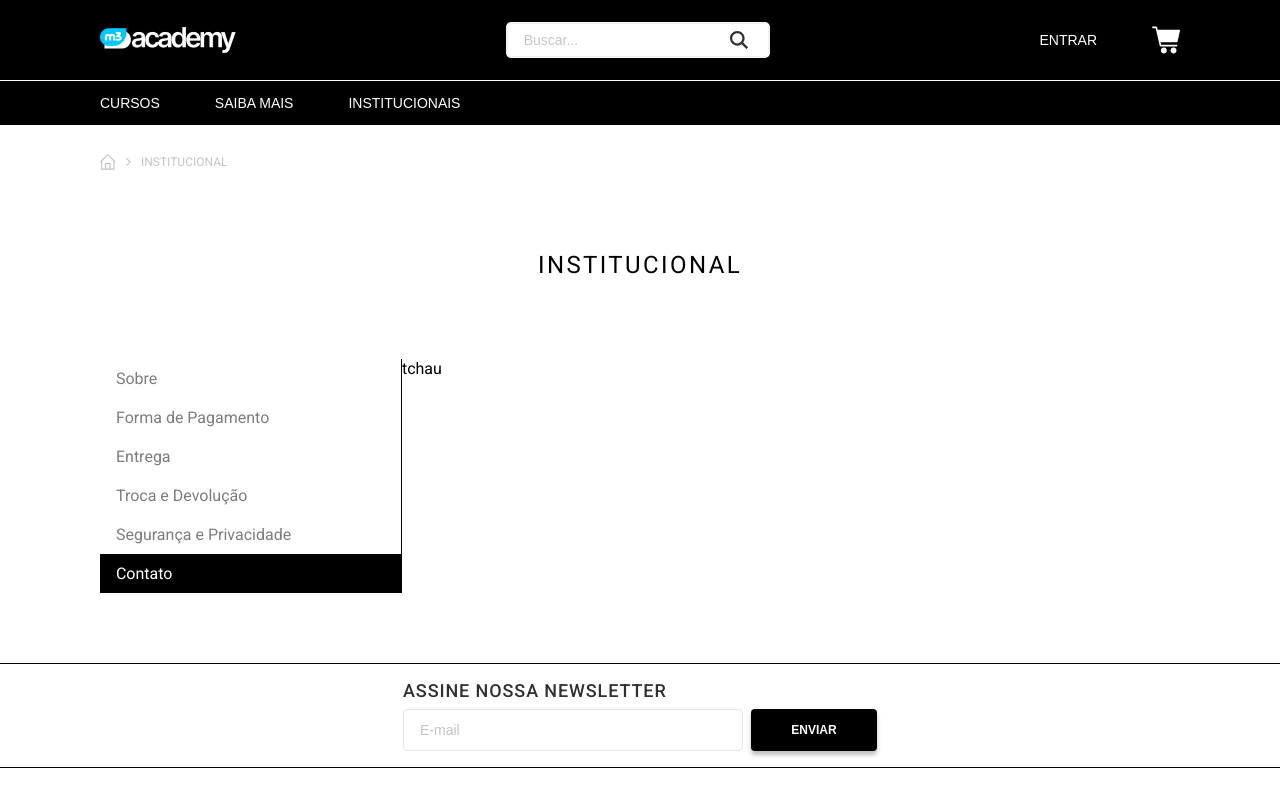
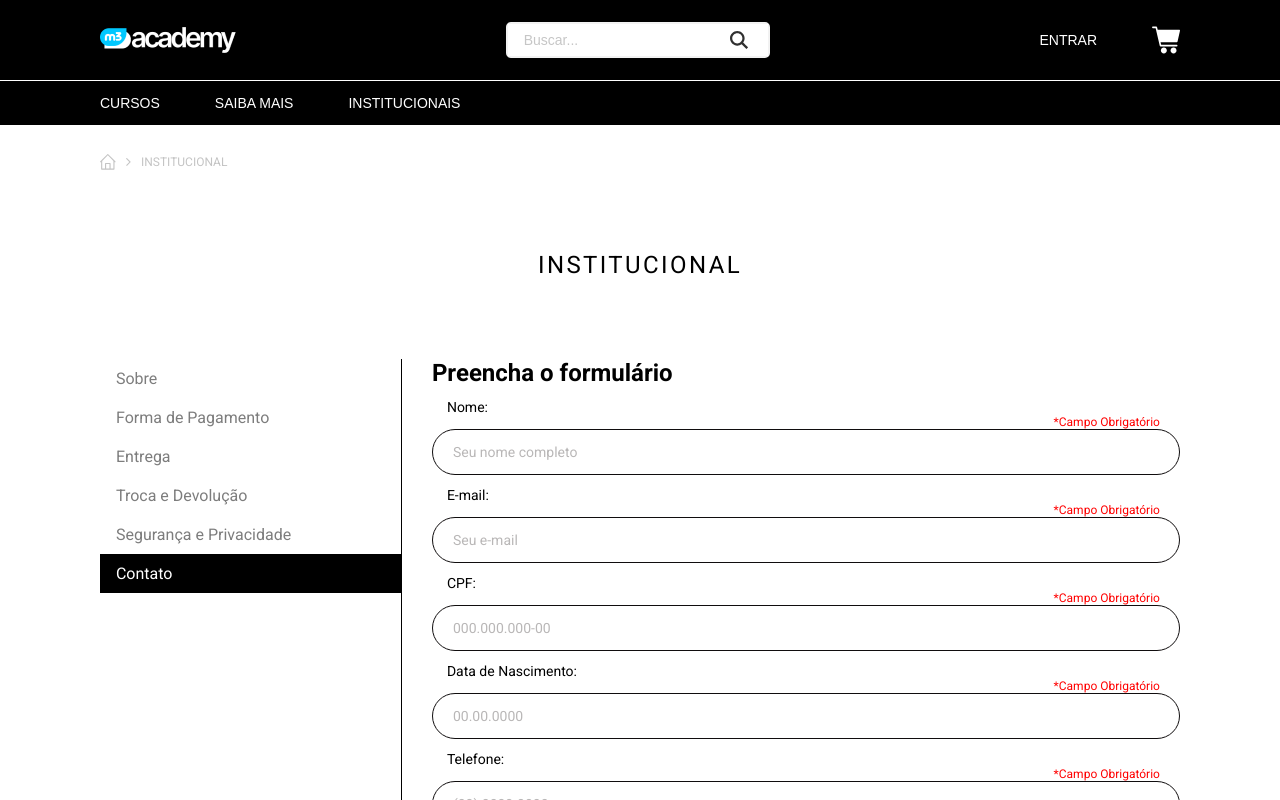
Before and after one commit to Marcello08m/-desafio-react-e-typescript-marcello-martins, a React (Create React App) app: page / in a window 1280 px wide. Both pictures are taken after a click on the button "Contato". Shown: the top 800 px of the page. Built offline with nearby package versions, Linux system fonts and the light colour scheme.

Commit message:
feat(institucional): created form

```diff
--- a/package.json
+++ b/package.json
@@ -10,13 +10,15 @@
     "@types/node": "^16.7.13",
     "@types/react": "^18.0.0",
     "@types/react-dom": "^18.0.0",
+    "formik": "^2.2.9",
     "react": "^18.2.0",
     "react-dom": "^18.2.0",
     "react-router-dom": "^6.6.1",
     "react-scripts": "5.0.1",
     "sass": "^1.57.1",
     "typescript": "^4.4.2",
-    "web-vitals": "^2.1.0"
+    "web-vitals": "^2.1.0",
+    "yup": "^0.32.11"
   },
   "scripts": {
     "start": "react-scripts start",
--- a/src/pages/Institutional/index.tsx
+++ b/src/pages/Institutional/index.tsx
@@ -2,6 +2,7 @@ import styles from "./styles.module.scss";
 import Home from "../../assets/svg/Home.svg";
 import Arrow from "../../assets/svg/Arrow.svg";
 import { useState } from "react";
+import { Formik, Form, Field } from "formik";
 
 export default function Institutional() {
   const [currTab, setCurrTab] = useState(0);
@@ -110,7 +111,127 @@ export default function Institutional() {
         )}
         {currTab === 5 && (
           <>
-            <div>tchau</div>
+            <div className={styles.formDiv}>
+              <h2 className={styles.formH2}>Preencha o formulário</h2>
+              <Formik
+                onSubmit={() => {}}
+                initialValues={{
+                  name: "",
+                  email: "",
+                  CPF: "",
+                  birthDate: "",
+                  phone: "",
+                  instagram: "",
+                  check: false,
+                }}
+              >
+                {(props) => (
+                  <div className={styles.formContact}>
+                    <Form>
+                      <div>
+                        <label className={styles.formLabel} htmlFor="name">
+                          Nome:
+                        </label>
+                        <span className={styles.formSpan}>
+                          *Campo Obrigatório
+                        </span>
+                        <Field
+                          type="text"
+                          name="name"
+                          placeholder="Seu nome completo"
+                          className={styles.formField}
+                        />
+                      </div>
+                      <div>
+                        <label className={styles.formLabel} htmlFor="email">
+                          E-mail:
+                        </label>
+                        <span className={styles.formSpan}>
+                          *Campo Obrigatório
+                        </span>
+                        <Field
+                          type="email"
+                          name="email"
+                          placeholder="Seu e-mail"
+                          className={styles.formField}
+                        />
+                      </div>
+                      <div>
+                        <label className={styles.formLabel} htmlFor="CPF">
+                          CPF:
+                        </label>
+                        <span className={styles.formSpan}>
+                          *Campo Obrigatório
+                        </span>
+                        <Field
+                          type="text"
+                          name="CPF"
+                          placeholder="000.000.000-00"
+                          className={styles.formField}
+                        />
+                      </div>
+                      <div>
+                        <label className={styles.formLabel} htmlFor="CPF">
+                          Data de Nascimento:
+                        </label>
+                        <span className={styles.formSpan}>
+                          *Campo Obrigatório
+                        </span>
+                        <Field
+                          type="text"
+                          name="birthDate"
+                          placeholder="00.00.0000"
+                          className={styles.formField}
+                        />
+                      </div>
+                      <div>
+                        <label className={styles.formLabel} htmlFor="phone">
+                          Telefone:
+                        </label>
+                        <span className={styles.formSpan}>
+                          *Campo Obrigatório
+                        </span>
+                        <Field
+                          type="tel"
+                          name="phone"
+                          placeholder="(00) 0000-0000"
+                          className={styles.formField}
+                        />
+                      </div>
+                      <div>
+                        <label
+                          className={styles.formLabelInstagram}
+                          htmlFor="instagram"
+                        >
+                          Instagram:
+                        </label>
+                        <Field
+                          type="text"
+                          name="instagram"
+                          placeholder="@seuuser"
+                          className={styles.formField}
+                        />
+                      </div>
+                      <div className={styles.formConfirm}>
+                        <span>*</span>
+                        <label htmlFor="check">Declaro que li e aceito</label>
+                        <Field
+                          type="checkbox"
+                          name="check"
+                          className={styles.confirmField}
+                        />
+                      </div>
+                      <button className={styles.buttonConfirm}>
+                        CADASTRE-SE
+                      </button>
+                      <span className={styles.spanConfirm}>
+                        *Formulário enviado com sucesso!
+                      </span>
+                    </Form>
+                  </div>
+                )}
+              </Formik>
+            </div>
           </>
         )}
       </div>
--- a/src/pages/Institutional/styles.module.scss
+++ b/src/pages/Institutional/styles.module.scss
@@ -1,7 +1,7 @@
 .homeDiv {
   display: flex;
   margin-top: 29px;
-  margin-left: 100px;
+  margin-left: 7.81%;
   gap: 10px;
   align-items: center;
   margin-bottom: 81px;
@@ -81,4 +81,108 @@
       padding-left: 16px;
     }
   }
+
+  .formDiv {
+    width: 58.44vw;
+    margin-left: 30px;
+
+    .formH2 {
+      font-family: "Roboto";
+      font-weight: 700;
+      font-size: 24px;
+      margin-bottom: 12px;
+    }
+
+    .formContact {
+      width: 100%;
+
+      .formLabel {
+        display: flex;
+        margin-top: 12px;
+        font-family: "Roboto";
+        font-weight: 400;
+        font-size: 14px;
+        padding-left: 15px;
+      }
+
+      .formLabelInstagram {
+        display: flex;
+        margin-top: 12px;
+        font-family: "Roboto";
+        font-weight: 400;
+        font-size: 14px;
+        padding-left: 15px;
+        padding-bottom: 12px;
+      }
+
+      .formSpan {
+        float: right;
+        font-family: "Roboto";
+        font-weight: 400;
+        font-size: 12px;
+        color: #ff0000;
+        padding-right: 20px;
+      }
+
+      .formField {
+        display: flex;
+        width: 100%;
+        border: 1px solid #100d0e;
+        border-radius: 25px;
+        height: 46px;
+
+        &::placeholder {
+          padding: 15px 0 15px 20px;
+          font-family: "Roboto";
+          font-weight: 400;
+          font-size: 14px;
+          color: #b9b7b7;
+        }
+      }
+
+      .formConfirm {
+        display: flex;
+        margin: 13px 0 13px;
+        font-family: "Roboto";
+        font-weight: 400;
+        font-size: 14px;
+        justify-content: center;
+        gap: 4px;
+
+        label {
+          text-decoration: underline;
+        }
+
+        span {
+          color: #ff0000;
+        }
+
+        .confirmField {
+          min-width: 1.41vw;
+          border-radius: 3px;
+        }
+      }
+
+      .buttonConfirm {
+        background: black;
+        color: white;
+        font-family: "Roboto";
+        font-weight: 400;
+        font-size: 16px;
+        width: 100%;
+        height: 52px;
+        border-radius: 25px;
+        letter-spacing: 0.05em;
+      }
+
+      .spanConfirm {
+        display: flex;
+        margin-top: 12px;
+        color: #008000;
+        font-family: "Roboto";
+        font-weight: 400;
+        font-size: 12px;
+      }
+    }
+  }
 }
```
Also changed, not shown: 1 other file (tests, documents, lock files or other folders).
